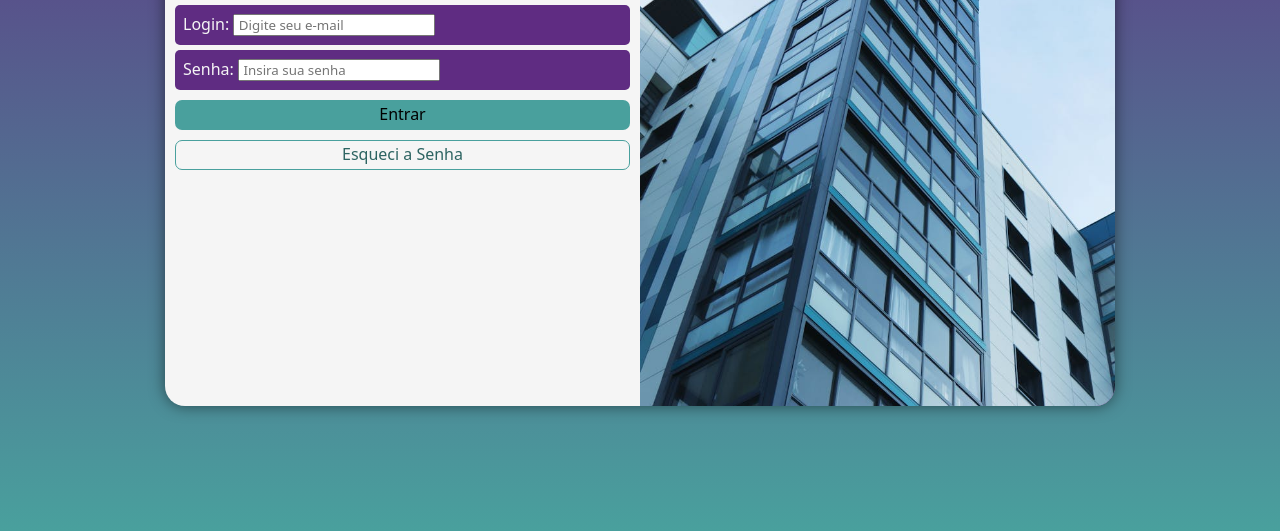
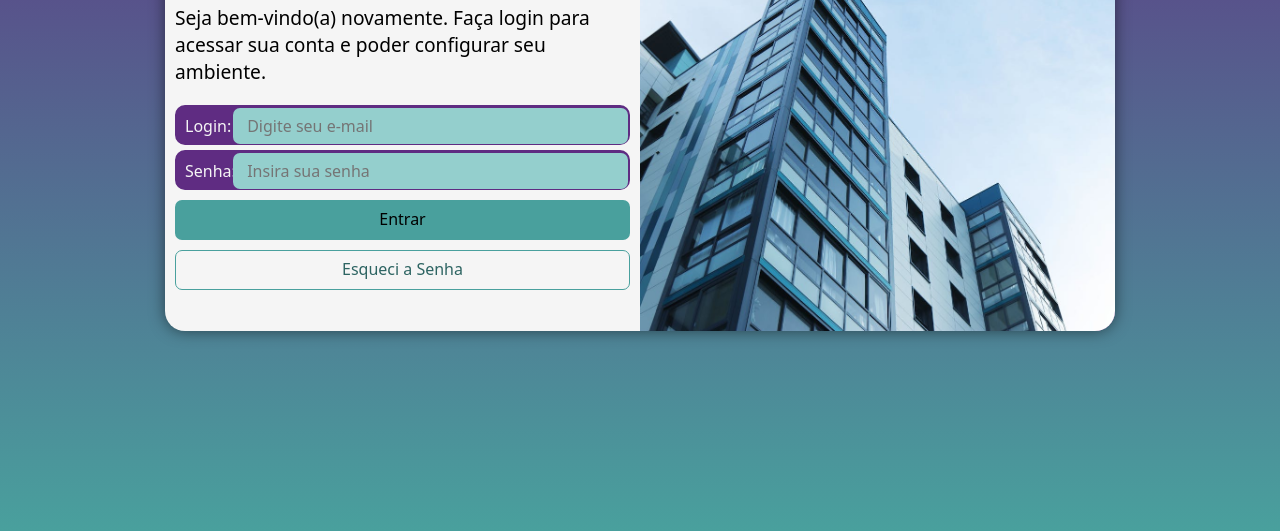
Before and after one commit to VI6IX/ProjetoLogin, a plain HTML site: page index.html in a window 1280 px wide. Shown: the part 269-800 px from the top of the page. Drawn offline with Linux system fonts and the light colour scheme.

Commit message:
finalização do projeto

```diff
--- a/estilos/media-query.css
+++ b/estilos/media-query.css
@@ -16,6 +16,7 @@ Telas Grandes: >1200px
 
     section#login {
         width: 90vw;
+        height: 350px;
     }
 
     section#login > div#imagem {
@@ -28,6 +29,15 @@ Telas Grandes: >1200px
         float: right;
         width: 70%;
     }
+
+    div#formulario > h1 {
+        font-size: 1.5em;
+    }
+
+    div#formulario > p {
+        font-size: 1em;
+        margin: 20px 0px;
+    }
 }
 
 @media screen and (min-width: 992px) {
@@ -37,6 +47,7 @@ Telas Grandes: >1200px
 
     section#login {
         width: 950px;
+        height: 400px;
     }
 
     section#login > div#imagem {
@@ -56,5 +67,6 @@ Telas Grandes: >1200px
 
     div#formulario > p {
         font-size: 1.2em;
+        margin: 20px 0px;
     }
 }
--- a/estilos/style.css
+++ b/estilos/style.css
@@ -35,13 +35,14 @@ section#login {
     position: absolute;
     top: 50%;
     left: 50%;
-    transform: translate(-50%, -50%);
     overflow: hidden;
     background-color: whitesmoke;
     width: 300px;
     height: 550px;
     border-radius: 20px;
     box-shadow: 0px 0px 15px #00000080;
+
+    transform: translate(-50%, -50%);
     transition: width .25s, height .25s;
     transition-timing-function: ease;
 }
@@ -66,17 +67,35 @@ div#formulario > h1 {
 
 div#formulario > p {
     font-size: 0.8em;
+    margin: 20px 0px;
 }
 
 form > div.campo {
     background-color: var(--roxo);
+    border: 2px solid var(--roxo);
     color: whitesmoke;
     display: block;
     width: 100%;
     height: 40px;
-    border-radius: 5px;
+    border-radius: 10px;
     margin: 5px 0px;
     padding: 8px;
+}
+
+div.campo > input {
+    background-color: #94cfcd;
+    font-size: 1em;
+    width: calc(100% - 40px);
+    height: 36px;
+    border: 0px;
+    border-radius: 7px;
+    padding: 10px;
+
+    transform: translateY(-29px) translateX(48px);
+}
+
+div.campo > input:focus-within {
+    background-color: whitesmoke;
 }
 
 form > input[type=submit] {
@@ -85,7 +104,7 @@ form > input[type=submit] {
     margin-top: 10px;
     padding-bottom: 2px;
     width: 100%;
-    height: 30px;
+    height: 40px;
     background-color: var(--verde);
     border: none;
     border-radius: 7px;
@@ -101,10 +120,10 @@ form > a.botao {
     display: block;
     text-align: center;
     font-size: 1em;
-    padding-top: 2px;
+    padding-top: 7px;
     margin-top: 10px;
     width: 100%;
-    height: 30px;
+    height: 40px;
     background-color: whitesmoke;
     color: #2d6462;
     border: 1px solid var(--verde);
```
Also changed, not shown: index.html (+2 -2 lines).
